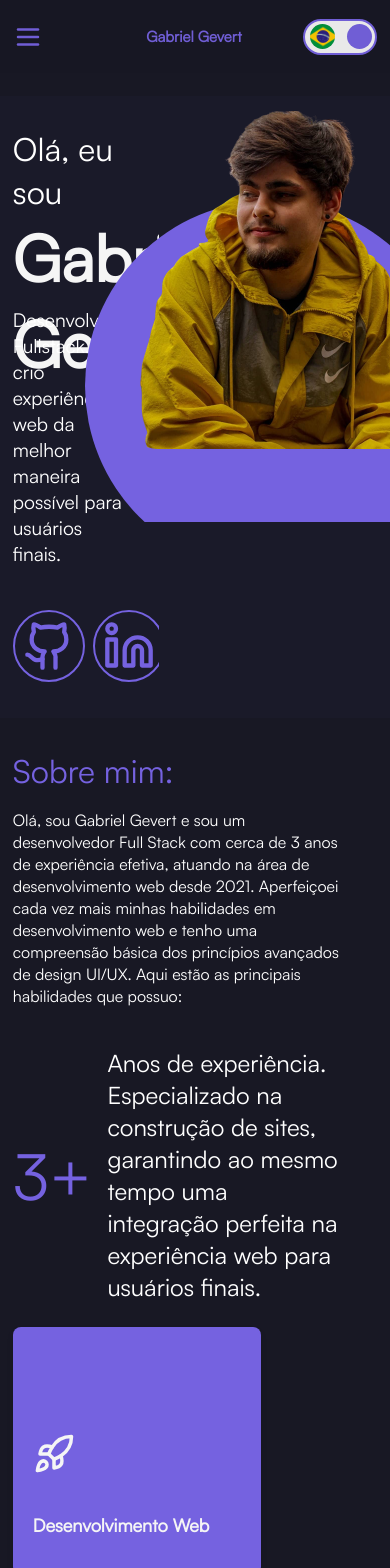
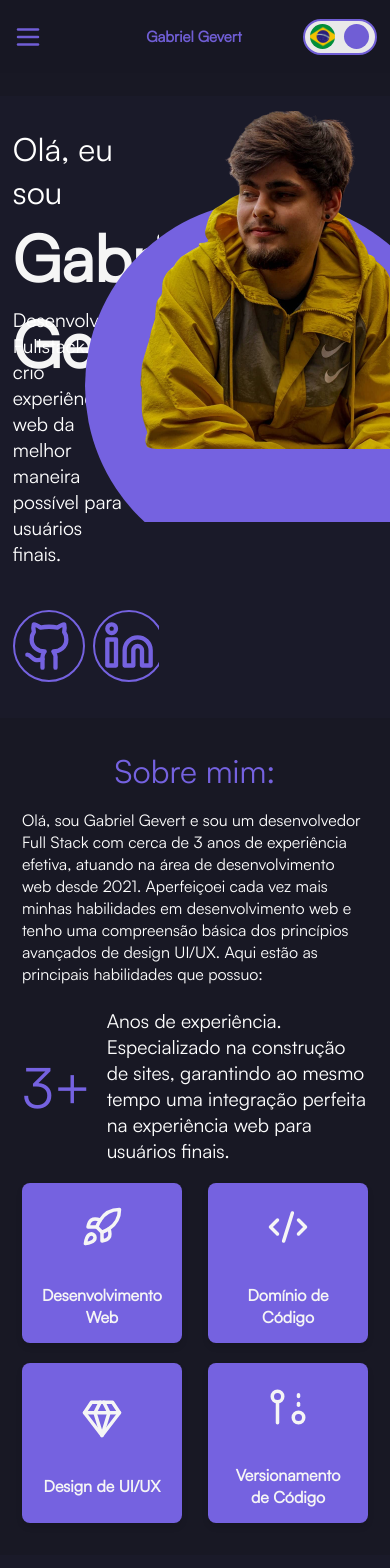
Before and after one commit to GabrielGevert/portfolio, a Next.js app: page / in a window 390 px wide. Shown: the top 1568 px of the page. Built offline with nearby package versions, Linux system fonts and the light colour scheme.

Commit message:
added responsive + font

```diff
--- a/components/molecules/services-card/styles.ts
+++ b/components/molecules/services-card/styles.ts
@@ -1,3 +1,4 @@
+import { device } from "@/utils/media-query";
 import styled from "styled-components";
 
 export const CardContainer = styled.div`
@@ -19,6 +20,13 @@ export const CardContainer = styled.div`
     filter: brightness(1.2);
     transition: all 0.3s ease-in-out;
   }
+
+  @media ${device.mobileL} {
+    width: 7.5em;
+    height: 7.5rem;
+    justify-content: center;
+    align-items: center;
+  }
 `;
 
 export const Icon = styled.div`
@@ -29,10 +37,14 @@ export const Icon = styled.div`
     width: 42px;
     height: 42px;
   }
+
+  @media ${device.mobileL} {
+    margin-top: 1.5rem;
+  }
 `;
 
 export const Title = styled.h3`
-  font-size: 18px;
+  font-size: 1rem;
   font-weight: bold;
   color: var(--neutrals_light_100);
   text-align: center;
--- a/components/organisms/header/index.tsx
+++ b/components/organisms/header/index.tsx
@@ -43,7 +43,7 @@ const Header = () => {
 
   return (
     <HeaderContainer>
-      {width && width >= 5000 ? (
+      {width && width >= 499 ? (
         <>
           <HeaderFirstContent>Portfolio - Gabriel Gevert</HeaderFirstContent>
           <HeaderSecondContent>
--- a/components/organisms/header/styles.ts
+++ b/components/organisms/header/styles.ts
@@ -90,7 +90,7 @@ export const HeaderTranslate = styled.div`
   border-radius: 25px;
   cursor: pointer;
   overflow: hidden;
-  top: 1rem;
+  top: 1.2rem;
   right: 2rem;
 
   @media ${device.mobileL} {
@@ -106,7 +106,7 @@ export const HeaderTranslate = styled.div`
 export const SliderButton = styled.div<SliderButtonProps>`
   position: absolute;
   top: 5%;
-  left: ${(props) => (props.$isEnglish ? "50%" : "5%")};
+  left: ${(props) => (props.$isEnglish ? "58%" : "0%")};
   width: 40%;
   height: 90%;
   background-color: var(--neutrals_light_100);
@@ -116,13 +116,16 @@ export const SliderButton = styled.div<SliderButtonProps>`
   align-items: center;
   justify-content: center;
   overflow: hidden;
-
+  object-fit: cover;
   img {
-    width: 100%;
-    height: auto;
+    width: 30px;
+    height: 30px;
+    border-radius: 50%;
+    object-fit: cover;
   }
 
   @media ${device.mobileL} {
+    left: ${(props) => (props.$isEnglish ? "55%" : "5%")};
     img {
       width: 25px;
       height: 25px;
@@ -133,12 +136,19 @@ export const SliderButton = styled.div<SliderButtonProps>`
 `;
 
 export const Text = styled.div<SliderButtonProps>`
-  width: 25px;
-  height: 25px;
+  width: 30px;
+  height: 30px;
   background-color: var(--tints_primary);
   border-radius: 50%;
   position: absolute;
   top: 12%;
-  left: ${(props) => (props.$isEnglish ? "5%" : "60%")};
+  left: ${(props) => (props.$isEnglish ? "5%" : "63%")};
   transition: left 0.3s ease-in-out;
+
+  @media ${device.mobileL} {
+    width: 25px;
+    height: 25px;
+    left: ${(props) => (props.$isEnglish ? "5%" : "55%")};
+    top: 12.2%;
+  }
 `;
--- a/sections/about me/styles.tsx
+++ b/sections/about me/styles.tsx
@@ -1,3 +1,4 @@
+import { device } from "@/utils/media-query";
 import styled from "styled-components";
 
 export const AboutMeContainer = styled.div`
@@ -5,6 +6,10 @@ export const AboutMeContainer = styled.div`
   width: 100%;
   padding: 2rem 0;
   flex-direction: column;
+
+  @media ${device.mobileL} {
+    align-items: center;
+  }
 `;
 
 export const AboutMeTitle = styled.span`
@@ -16,6 +21,11 @@ export const AboutMeText = styled.p`
   font-size: 1rem;
   color: var(--neutrals_light);
   width: 90%;
+
+  @media ${device.mobileL} {
+    width: 95%;
+    margin-bottom: 0.2rem;
+  }
 `;
 
 export const AboutMeWrapTexts = styled.div`
@@ -23,16 +33,28 @@ export const AboutMeWrapTexts = styled.div`
   display: flex;
   gap: 1rem;
   align-items: center;
+
+  @media ${device.mobileL} {
+    width: 95%;
+  }
 `;
 
 export const AboutMeYears = styled.span`
   font-size: 4rem;
   color: var(--tints_primary);
+
+  @media ${device.mobileL} {
+    font-size: 3.5rem;
+  }
 `;
 
 export const AboutMeYearsExplanation = styled.p`
   font-size: 1.5rem;
   color: var(--neutrals_light);
+
+  @media ${device.mobileL} {
+    font-size: 1.2rem;
+  }
 `;
 
 export const AboutMeCardsWrap = styled.div`
@@ -42,4 +64,8 @@ export const AboutMeCardsWrap = styled.div`
   flex-wrap: wrap;
   width: 90%;
   padding-bottom: 2rem;
+
+  @media ${device.mobileL} {
+    width: 95%;
+  }
 `;
--- a/styles/global.css
+++ b/styles/global.css
@@ -146,6 +146,6 @@
     margin: 0;
     padding: 0;
     box-sizing: border-box;
-    font-family: 'Satoshi-Regular', sans-serif;
+    font-family: var(--fonts_primary);
     background-color: var(--tints_background);
   }
```
